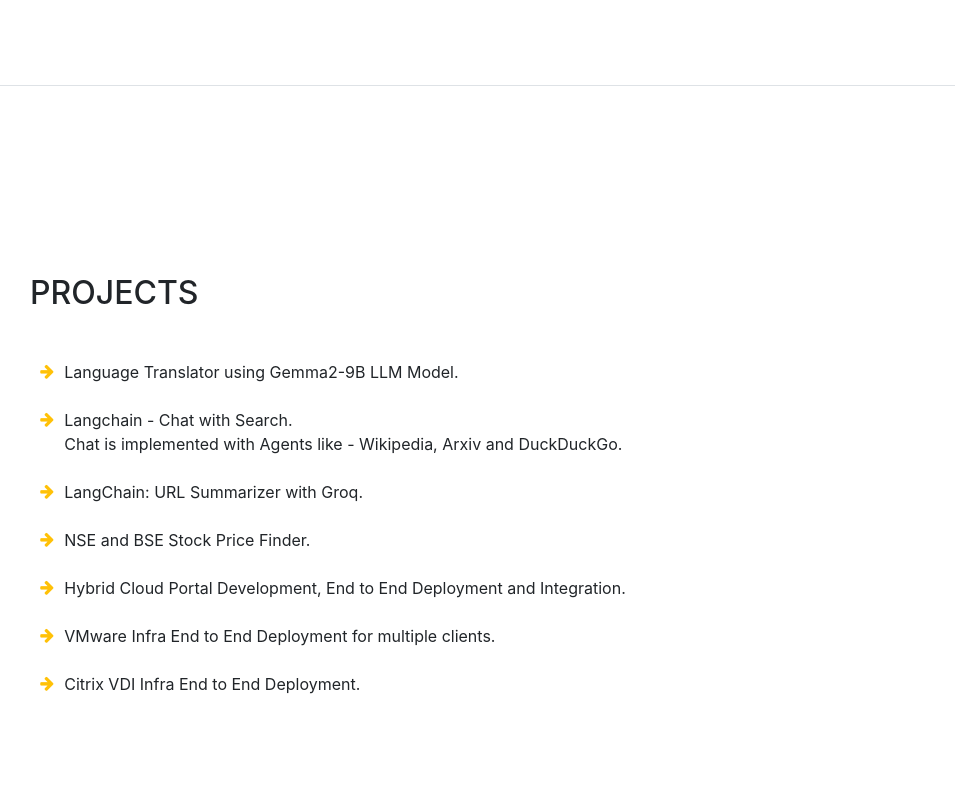
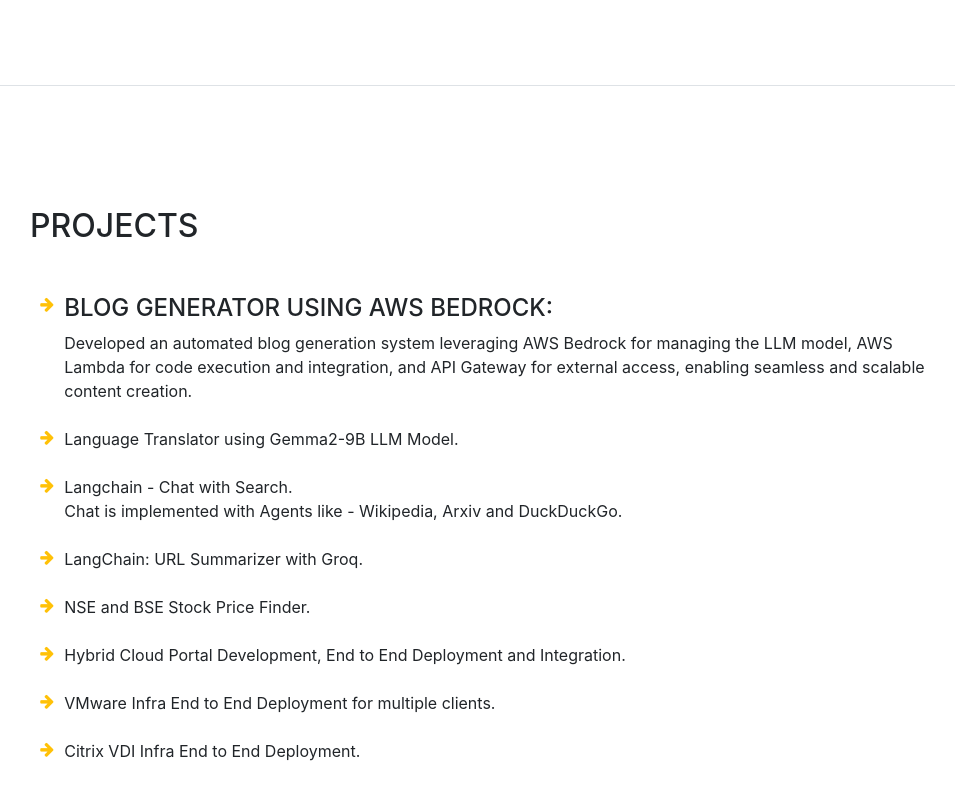
Before and after one commit to prateekgarg01/portfolio, a website with bundled scripts: page index.html in a window 1280 px wide. Shown: the part 4017-4817 px from the top of the page, without its empty margins (290-1245 px from the left). Built offline with nearby package versions, Linux system fonts and the light colour scheme; a web font is replaced by a local one.

Commit message:
Update index.html

```diff
--- a/index.html
+++ b/index.html
@@ -213,6 +213,11 @@
           <ul class="fa-ul mb-0">
             <li>
               <i class="fa-li fa fa-arrow-right text-warning"></i>
+               <h4>Blog Generator Using AWS Bedrock:</h4> Developed an automated blog generation system leveraging AWS Bedrock for managing the LLM model, AWS Lambda for code execution and integration, and API Gateway for external access, enabling seamless and scalable content creation.</li>
+              <br>
+            <li>
+            <li>
+              <i class="fa-li fa fa-arrow-right text-warning"></i>
               Language Translator using Gemma2-9B LLM Model.</li>
               <br>
             <li>
```
